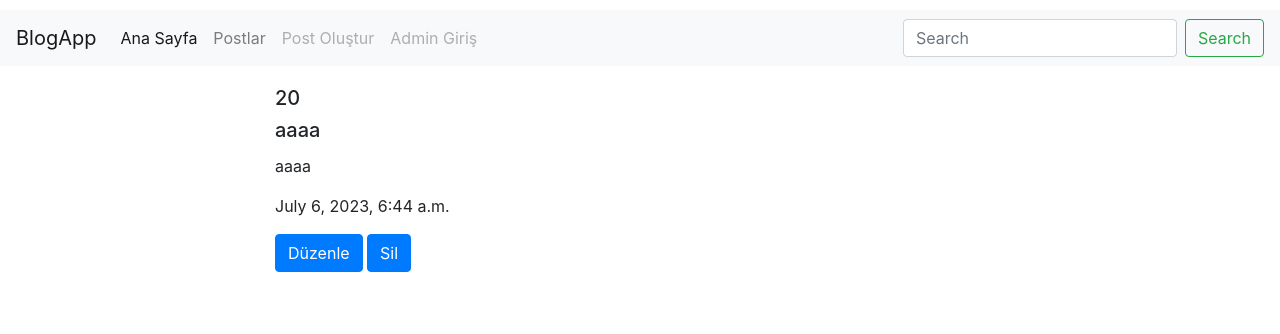
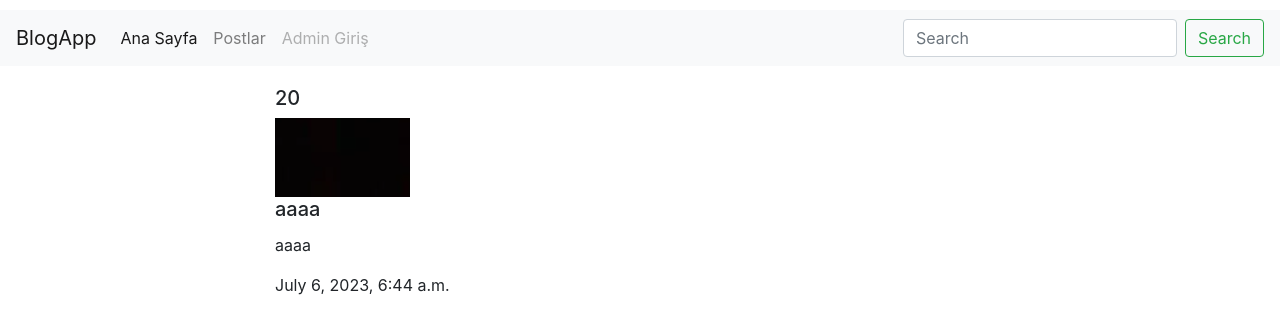
Before and after one commit to bthsener/django-blog-app, a Django app: page /post/details/20/ in a window 1280 px wide. Shown: the top 334 px of the page. Run offline with Django 4.2, Linux system fonts and the light colour scheme; data comes from the database, SQL or seed files in the repository; both versions use the stored data as it was after the commit; some libraries are stand-ins or nearby versions.

Commit message:
added imageFields

```diff
--- a/blog/settings.py
+++ b/blog/settings.py
@@ -134,3 +134,6 @@ DEFAULT_AUTO_FIELD = 'django.db.models.BigAutoField'
 CRISPY_ALLOWED_TEMPLATE_PACKS = "bootstrap4"
 
 CRISPY_TEMPLATE_PACK = "bootstrap4"
+
+MEDIA_URL = '/media/'
+MEDIA_ROOT = os.path.join(BASE_DIR, 'media')
--- a/blog/urls.py
+++ b/blog/urls.py
@@ -17,9 +17,13 @@ Including another URLconf
 from django.contrib import admin
 from django.urls import path, include
 from home.views import home_view
+from django.conf.urls.static import static
+from django.conf import settings
 
 urlpatterns = [
     path('admin/', admin.site.urls),
     path('home/', home_view, name='home'),
     path('post/', include('post.urls'))
 ]
+
+urlpatterns += static(settings.MEDIA_URL, document_root=settings.MEDIA_ROOT)
--- a/post/form.py
+++ b/post/form.py
@@ -7,4 +7,5 @@ class PostForm(forms.ModelForm):
         fields=[
             'title',
             'content',
+            'image',
         ]
--- a/post/models.py
+++ b/post/models.py
@@ -6,6 +6,7 @@ class Post(models.Model):
     title = models.CharField(max_length=120, verbose_name="baslik")
     content = models.TextField(verbose_name="icerik")
     publishingDate = models.DateTimeField(verbose_name="yayinlanma tarihi", auto_now_add=True)
+    image = models.FileField(null=True, blank=True)
 
     def __str__(self):
         return self.title
@@ -13,3 +14,6 @@ class Post(models.Model):
     def get_absolute_url(self):
         return reverse('details', kwargs={'id': self.id})
         # return "/post/details/{}".format(self.id)
+
+    class Meta:
+        ordering = ['-publishingDate']
--- a/post/views.py
+++ b/post/views.py
@@ -1,4 +1,4 @@
-from django.shortcuts import render, HttpResponse, get_object_or_404, HttpResponseRedirect, redirect
+from django.shortcuts import render, HttpResponse, get_object_or_404, HttpResponseRedirect, redirect, Http404
 from post.models import Post
 from .form import PostForm
 
@@ -12,6 +12,9 @@ def post_details(request, id):
     return render(request, 'post/details.html', {'post': postRef})
 
 def post_create(request):
+    # if not request.user.is_authenticated():
+    #     return Http404
+
     # form = PostForm()
 
     # if request.method=="POST":
@@ -20,7 +23,7 @@ def post_create(request):
     # title = request.POST.get('title')
     # content = request.POST.get('content')
     # Post.objects.create(title=title,content=content)
-    form = PostForm(request.POST or None)
+    form = PostForm(request.POST or None, request.FILES or None)
     if request.method=="POST":
         # form = PostForm(request.POST)
         if form.is_valid():
@@ -36,8 +39,11 @@ def post_create(request):
     return render(request,'post/form.html', context)
 
 def post_update(request, id):
+    # if not request.user.is_authenticated():
+    #     return Http404
+
     postRef = Post.objects.get(id= id)
-    form = PostForm(request.POST or None, instance=postRef)
+    form = PostForm(request.POST or None,  request.FILES or None, instance=postRef)
 
     if form.is_valid():
         post = form.save()
@@ -50,6 +56,9 @@ def post_update(request, id):
     return render(request, 'post/form.html', context)
 
 def post_delete(request, id):
+    # if not request.user.is_authenticated():
+    #     return Http404
+
     postRef = get_object_or_404(Post, id=id)
     postRef.delete()
 
--- a/templates/header.html
+++ b/templates/header.html
@@ -22,9 +22,11 @@
 {#                <a class="dropdown-item" href="#">a</a>#}
 {#            </div>#}
 {#        </li>#}
-        <li class="nav-item">
-            <a class="nav-link disabled" href="{% url 'create' %}">Post Oluştur</a>
-        </li>
+        {% if request.user.is_authenticated %}
+            <li class="nav-item">
+                <a class="nav-link disabled" href="{% url 'create' %}">Post Oluştur</a>
+            </li>
+        {% endif %}
         <li class="nav-item">
             <a class="nav-link disabled" href="{% url 'admin:index' %}">Admin Giriş</a>
         </li>
--- a/templates/post/details.html
+++ b/templates/post/details.html
@@ -10,11 +10,16 @@
     <div class="container-fluid" style="width: 50rem;">
         <div class="card-body">
             <h5>{{ post.id }}</h5>
+            {% if post.image %}
+                <image src="{{ post.image.url }}" class="img-responsive"/>
+            {% endif %}
             <h5 class="card-title">{{ post.title }}</h5>
             <p class="card-text">{{ post.content }}</p>
             <p class="card-text">{{ post.publishingDate }}</p>
-            <a href="{% url 'update' id=post.id %}" class="btn btn-primary">Düzenle</a>
-            <a href="{% url 'delete' id=post.id %}" class="btn btn-primary">Sil</a>
+            {% if request.user.is_authenticated %}
+                <a href="{% url 'update' id=post.id %}" class="btn btn-primary">Düzenle</a>
+                <a href="{% url 'delete' id=post.id %}" class="btn btn-primary">Sil</a>
+            {% endif %}
         </div>
 </div>
 {% endblock %}
--- a/templates/post/form.html
+++ b/templates/post/form.html
@@ -5,7 +5,7 @@
     <div class="container">
         <div class="row">
             <div class="container-fluid" style="max-width: 600px">
-                <form method="POST">
+                <form method="POST" enctype="multipart/form-data">
                     {% csrf_token %}
                     {{ form|crispy }}
                     <input type="submit" value="Gönder">
```
Also changed, not shown: db.sqlite3, media/Screenshot_1.png (added), media/Screenshot_1_BcGY5dr.png (added), post/migrations/0003_alter_post_options_post_image.py (added).
